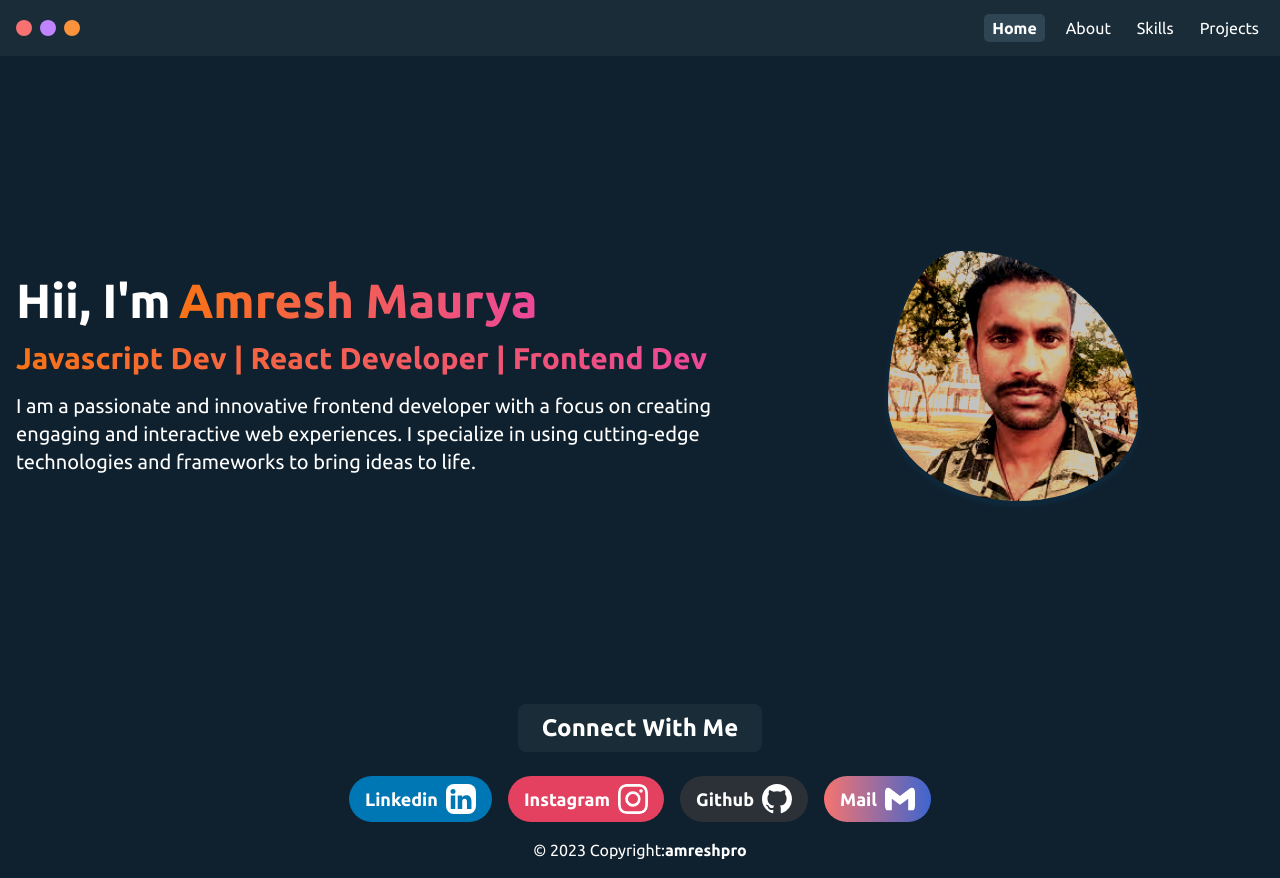
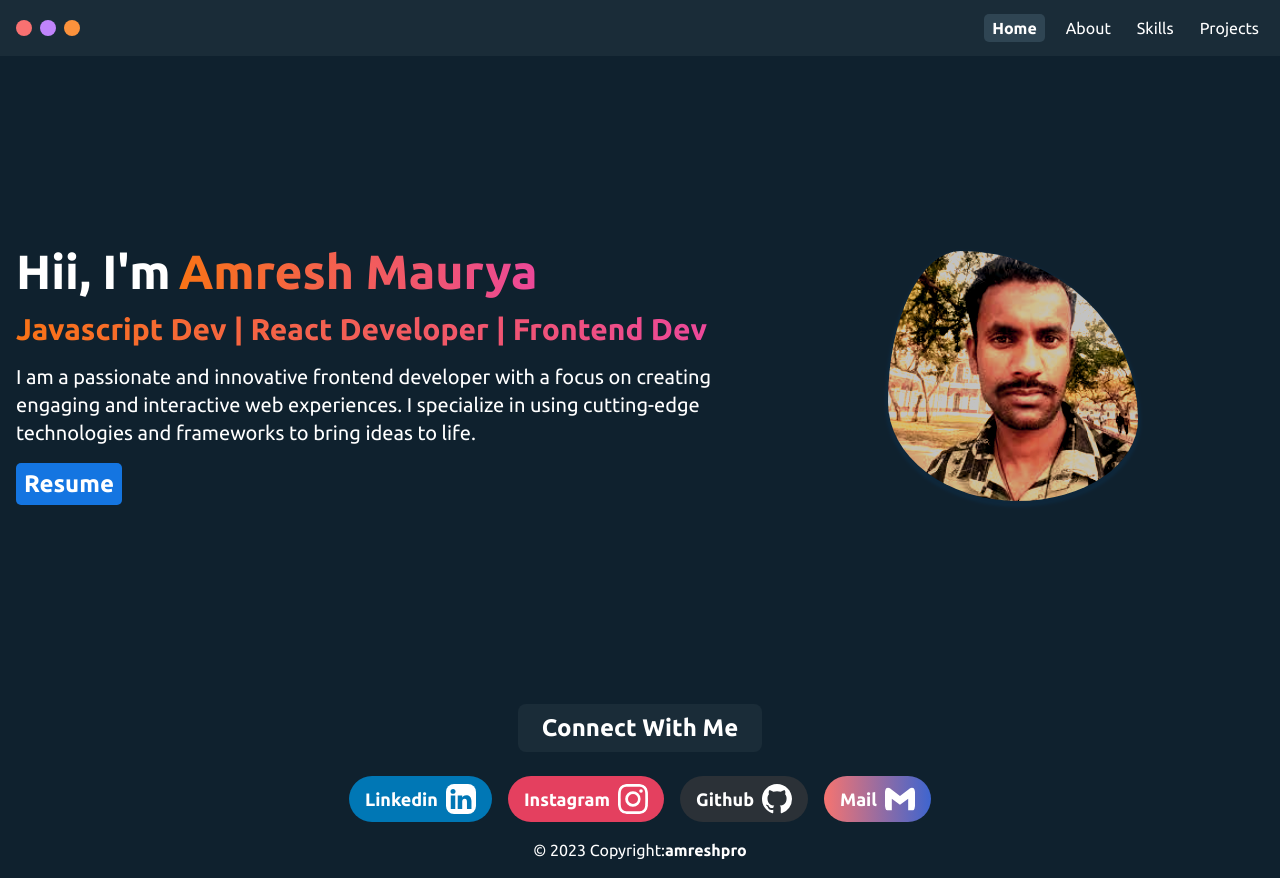
Before and after one commit to amreshpro/proportfolio, a React (Vite) app: page / in a window 1280 px wide. Built offline with nearby package versions, Linux system fonts and the light colour scheme.

Commit message:
add resume

```diff
--- a/src/components/hero/HeroContent.tsx
+++ b/src/components/hero/HeroContent.tsx
@@ -1,3 +1,6 @@
+import { Link } from "react-router-dom";
+import { SOCIAL_LINKS } from "../../constant";
+
 const PROFILE = "Javascript Dev | React Developer | Frontend Dev";
 const BIO = " I am a passionate and innovative frontend developer with a focus on creating engaging and interactive web experiences. I specialize in using cutting-edge technologies and frameworks to bring ideas to life.";
 
@@ -18,6 +21,7 @@ export default function HeroContent() {
       </span>
 
       <p className="intro text-xl sm:text-lg">{BIO}</p>
+      <Link to={SOCIAL_LINKS?.resume} className="blue-btn w-fit text-2xl sm:text-xl font-light" >Resume</Link>
     </div>
   );
 }
```
